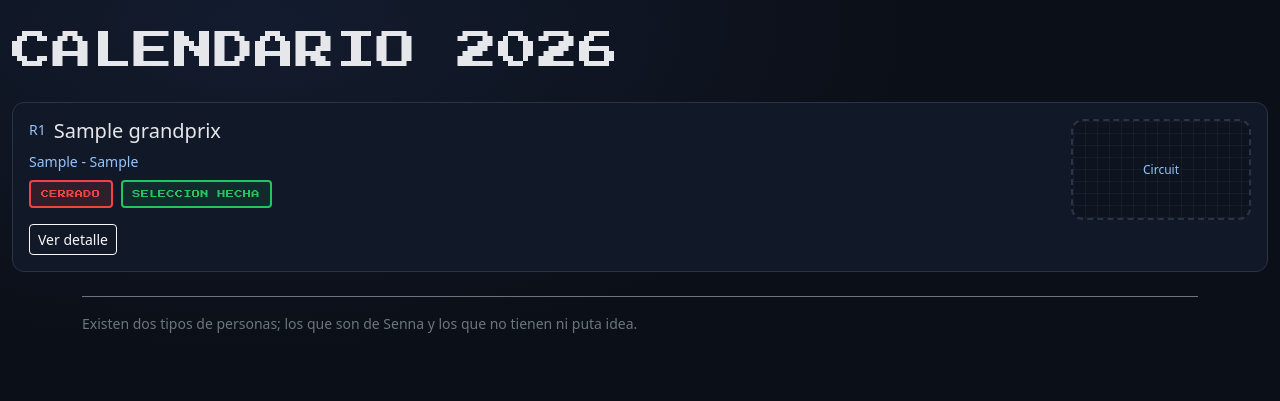
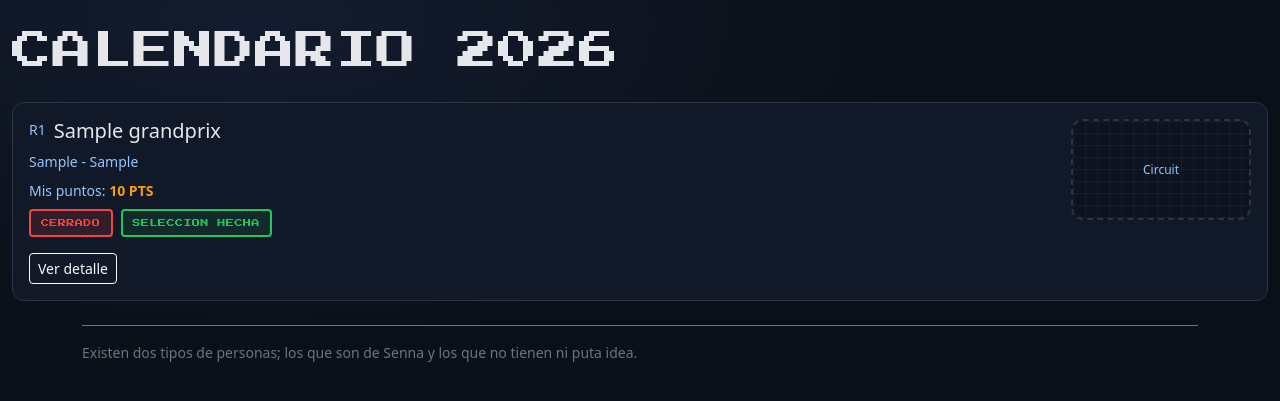
Before and after one commit to eeguskiza/f1-races, a Django app: page /races/ in a window 1280 px wide. Shown: the part 57-458 px from the top of the page. Run offline with Django 5.2, Linux system fonts and the light colour scheme; a user stored in the database is signed in; tables that the repository leaves empty hold one stand-in row (values such as "Sample post"); data that the repository does not hold is empty; parts of the project's set-up code (start-up, migrations or seed data) failed here and were passed over.

Commit message:
Arreglo Puntos

```diff
--- a/predictions/models.py
+++ b/predictions/models.py
@@ -215,7 +215,7 @@ class Prediction(models.Model):
             alonso_pts = F1_POINTS.get(gp.result_alonso_pos, 0)
             if self.alonso_pos_guess == gp.result_alonso_pos:
                 score += DNF_EXACT_POINTS if gp.result_alonso_pos == 0 else alonso_pts * 2
-            elif gp.result_alonso_pos <= 10:
+            elif 1 <= gp.result_alonso_pos <= 10 and 1 <= self.alonso_pos_guess <= 10:
                 score += alonso_pts
 
         # Sainz scoring (same rules)
@@ -223,7 +223,7 @@ class Prediction(models.Model):
             sainz_pts = F1_POINTS.get(gp.result_sainz_pos, 0)
             if self.sainz_pos_guess == gp.result_sainz_pos:
                 score += DNF_EXACT_POINTS if gp.result_sainz_pos == 0 else sainz_pts * 2
-            elif gp.result_sainz_pos <= 10:
+            elif 1 <= gp.result_sainz_pos <= 10 and 1 <= self.sainz_pos_guess <= 10:
                 score += sainz_pts
 
         return score
@@ -258,7 +258,7 @@ class Prediction(models.Model):
             alonso_pts = F1_POINTS.get(gp.result_alonso_pos, 0)
             if self.alonso_pos_guess == gp.result_alonso_pos:
                 alonso = DNF_EXACT_POINTS if gp.result_alonso_pos == 0 else alonso_pts * 2
-            elif gp.result_alonso_pos <= 10:
+            elif 1 <= gp.result_alonso_pos <= 10 and 1 <= self.alonso_pos_guess <= 10:
                 alonso = alonso_pts
         breakdown["alonso"] = alonso
 
@@ -267,7 +267,7 @@ class Prediction(models.Model):
             sainz_pts = F1_POINTS.get(gp.result_sainz_pos, 0)
             if self.sainz_pos_guess == gp.result_sainz_pos:
                 sainz = DNF_EXACT_POINTS if gp.result_sainz_pos == 0 else sainz_pts * 2
-            elif gp.result_sainz_pos <= 10:
+            elif 1 <= gp.result_sainz_pos <= 10 and 1 <= self.sainz_pos_guess <= 10:
                 sainz = sainz_pts
         breakdown["sainz"] = sainz
 
--- a/predictions/views.py
+++ b/predictions/views.py
@@ -111,19 +111,21 @@ def races(request):
     user_predictions = {}
     if user.is_authenticated:
         for pred in Prediction.objects.filter(user=user).select_related("event"):
-            user_predictions[pred.event_id] = True
+            user_predictions[pred.event_id] = {"score": pred.score}
 
     for gp in GrandPrix.objects.prefetch_related("sessions").all():
         race_start = gp.race_start_utc
         deadline = gp.deadline_utc
         is_locked = gp.is_locked
+        pred_data = user_predictions.get(gp.id)
 
         events.append({
             "gp": gp,
             "race_start": race_start,
             "deadline": deadline,
             "status": "CLOSED" if is_locked else "OPEN",
-            "has_pick": user_predictions.get(gp.id, False),
+            "has_pick": pred_data is not None,
+            "user_score": pred_data["score"] if pred_data else None,
         })
 
     return render(request, "predictions/races.html", {"events": events})
--- a/templates/predictions/race_detail.html
+++ b/templates/predictions/race_detail.html
@@ -106,6 +106,12 @@
         <p class="small text-muted mb-1">Posicion Alonso:</p>
         <span class="driver-chip">
           {% if user_prediction.alonso_pos_guess == 0 %}DNF{% else %}P{{ user_prediction.alonso_pos_guess }}{% endif %}
+        </span>
+      </div>
+      <div class="mb-3">
+        <p class="small text-muted mb-1">Posicion Sainz:</p>
+        <span class="driver-chip">
+          {% if user_prediction.sainz_pos_guess == 0 %}DNF{% else %}P{{ user_prediction.sainz_pos_guess }}{% endif %}
         </span>
       </div>
 
--- a/templates/predictions/races.html
+++ b/templates/predictions/races.html
@@ -33,6 +33,14 @@
           <p class="small mb-3">
             <span class="text-muted">Deadline:</span>
             {{ event.deadline|date:"d M Y, H:i" }} UTC
+          </p>
+          {% endif %}
+
+          <!-- Puntuacion usuario -->
+          {% if user.is_authenticated and event.user_score is not None %}
+          <p class="small mb-2">
+            <span class="text-muted">Mis puntos:</span>
+            <span class="text-accent fw-bold">{{ event.user_score }} PTS</span>
           </p>
           {% endif %}
 
```
Also changed, not shown: templates/predictions/porras.html (+14 -1 lines).
